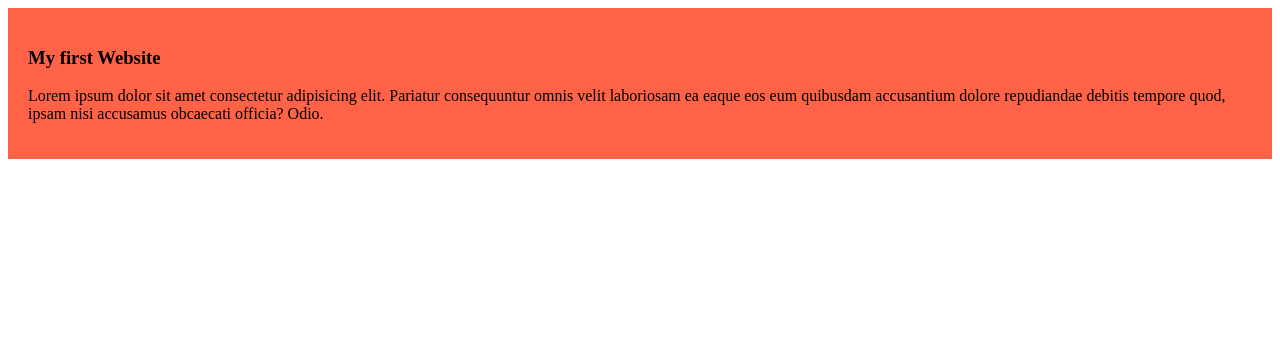
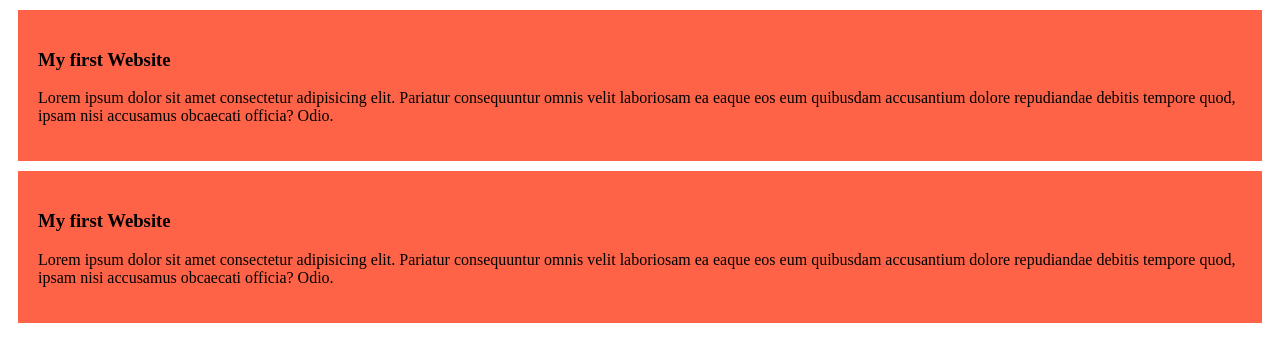
Before and after one commit to shahed5358/my-simple-website, a plain HTML site: page index.html in a window 1280 px wide. Drawn offline with Linux system fonts and the light colour scheme.

Commit message:
added the second blog

```diff
--- a/index.html
+++ b/index.html
@@ -11,6 +11,10 @@
         <h3>My first Website</h3>
         <p>Lorem ipsum dolor sit amet consectetur adipisicing elit. Pariatur consequuntur omnis velit laboriosam ea eaque eos eum quibusdam accusantium dolore repudiandae debitis tempore quod, ipsam nisi accusamus obcaecati officia? Odio.</p>
     </div>
+    <div>
+        <h3>My first Website</h3>
+        <p>Lorem ipsum dolor sit amet consectetur adipisicing elit. Pariatur consequuntur omnis velit laboriosam ea eaque eos eum quibusdam accusantium dolore repudiandae debitis tempore quod, ipsam nisi accusamus obcaecati officia? Odio.</p>
+    </div>
 
 </body>
 </html>
--- a/style.css
+++ b/style.css
@@ -1,4 +1,5 @@
 div{
     background-color: tomato;
     padding: 20px;
+    margin:10px
 }
```
